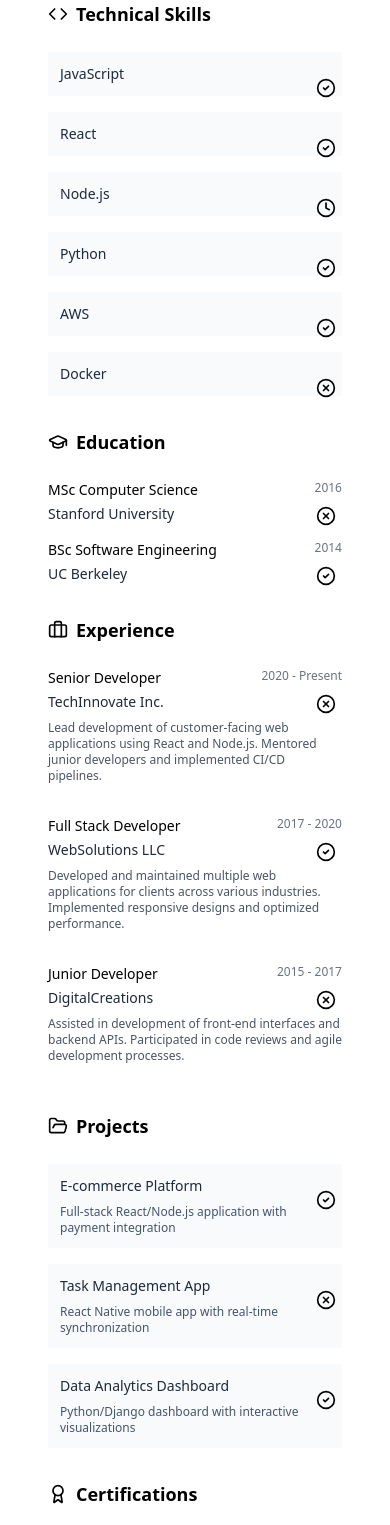
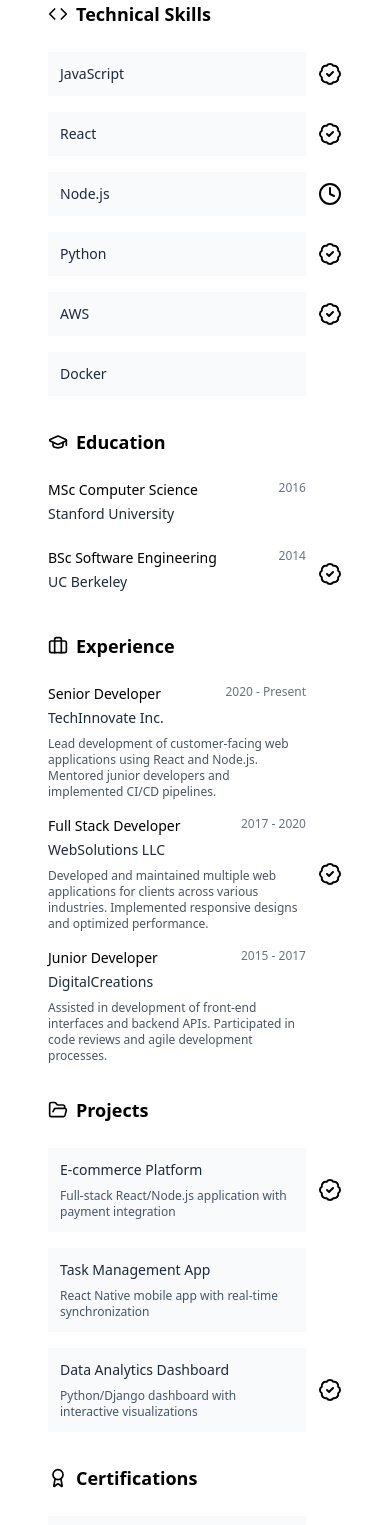
Before and after one commit to milosh-sp/sv-website, a Next.js app: page / in a window 390 px wide. Shown: the part 5860-7385 px from the top of the page. Built offline with nearby package versions, Linux system fonts and the light colour scheme; no server answers.

Commit message:
Fixes to cv preview

```diff
--- a/components/atoms/VerificationBadge.tsx
+++ b/components/atoms/VerificationBadge.tsx
@@ -1,26 +1,26 @@
 import { cn } from '@/lib/utils'
 import type { VerificationBadgeProps } from '@/types/CVPreview.types'
 import type { StatusConfig } from '@/types/VerificationBadge.types'
-import { CheckCircle2, Clock, XCircle } from 'lucide-react'
+import { BadgeCheck, ClockIcon, XCircle } from 'lucide-react'
 
 const STATUS_CONFIG_MAP: Record<
   NonNullable<VerificationBadgeProps['verified']>,
   StatusConfig
 > = {
   verified: {
-    icon: CheckCircle2,
+    icon: BadgeCheck,
     ariaLabel: 'Verified',
     className: 'bg-success text-success-foreground',
   },
   pending: {
-    icon: Clock,
+    icon: ClockIcon,
     ariaLabel: 'Pending verification',
-    className: 'bg-warning text-warning-foreground',
+    className: 'bg-pending text-warning-foreground',
   },
   unverified: {
     icon: XCircle,
     ariaLabel: 'Unverified',
-    className: 'bg-muted text-muted-foreground',
+    className: 'bg-muted-foreground text-white',
   },
 } as const
 
@@ -34,14 +34,14 @@ export function VerificationBadge({
   return (
     <span
       className={cn(
-        'p-1.5 rounded-full inline-flex items-center justify-center',
+        'rounded-full inline-flex items-center justify-center cursor-pointer',
         statusConfig.className,
         className
       )}
       aria-label={statusConfig.ariaLabel}
       role='img'
     >
-      <Icon className='h-5 w-5' aria-hidden='true' />
+      <Icon className='h-6 w-6' aria-hidden='true' />
     </span>
   )
 }
--- a/components/organisms/CVPreviewBody.tsx
+++ b/components/organisms/CVPreviewBody.tsx
@@ -1,3 +1,4 @@
+import { cn } from '@/lib/utils'
 import type { CVHeaderVariant } from '@/types/CVHeader.types'
 import { CertificationsSection } from './CertificationSection'
 import { CVHeader } from './CVHeader'
@@ -7,27 +8,29 @@ import { LanguagesSection } from './LanguagesSection'
 import { ProfileSection } from './ProfileSection'
 import { ProjectsSection } from './ProjectSection'
 import { QrCodeSection } from './QrCodeSection'
-import { TechnicalSkillsSection } from './TechnicalSkillsSection'
+import { TechnicalSkillsSectionCv } from './TechnicalSkillsSectionCv'
 
 export function CVPreviewBody({ variant }: { variant?: CVHeaderVariant }) {
   return (
     <article
-      className='max-w-5xl mx-auto bg-white rounded-2xl shadow-2xl overflow-hidden'
+      className={cn(
+        'max-w-5xl mx-auto bg-white rounded-2xl shadow-2xl overflow-hidden'
+      )}
       aria-label='Sample curriculum vitae document'
     >
       <CVHeader variant={variant ?? 'default'} />
 
-      <div className='grid md:grid-cols-2 gap-8 p-8'>
+      <div className={cn('grid md:grid-cols-2 gap-8 p-8')}>
         {/* Left Column - Primary Information */}
-        <div className='space-y-8'>
+        <div className={cn('space-y-8')}>
           <ProfileSection />
-          <TechnicalSkillsSection />
+          <TechnicalSkillsSectionCv />
           <EducationSection />
           <ExperienceSection />
         </div>
 
         {/* Right Column - Supplementary Information */}
-        <div className='space-y-8'>
+        <div className={cn('space-y-8')}>
           <ProjectsSection />
           <CertificationsSection />
           <LanguagesSection />
--- a/components/organisms/CertificationSection.tsx
+++ b/components/organisms/CertificationSection.tsx
@@ -13,8 +13,7 @@ export function CertificationsSection() {
       itemRenderer={(cert: CertificationItem) => (
         <article
           className={cn(
-            'bg-slate-50 p-3 rounded-lg border-l-4 border-slate-700',
-            'flex items-center justify-between group relative'
+            'bg-slate-50 p-3 rounded-lg border-l-4 border-slate-700'
           )}
           aria-label={`Certification: ${cert.name}`}
         >
--- a/components/organisms/ExperianceSection.tsx
+++ b/components/organisms/ExperianceSection.tsx
@@ -11,7 +11,6 @@ export function ExperienceSection() {
       items={strings.cvSampleData.experience}
       itemRenderer={(job: ExperienceItem) => (
         <article
-          className='relative pb-4'
           aria-labelledby={`job-title-${job.title.toLowerCase().replace(/\s+/g, '-')}`}
         >
           <header className='flex justify-between items-start mb-1'>
--- a/components/organisms/LanguagesSection.tsx
+++ b/components/organisms/LanguagesSection.tsx
@@ -12,7 +12,7 @@ export function LanguagesSection() {
       items={strings.cvSampleData.languages}
       itemRenderer={(language: LanguageItem) => (
         <article
-          className='bg-slate-50 p-3 rounded-lg border-l-4 border-slate-700 group relative'
+          className='bg-slate-50 p-3 rounded-lg border-l-4 border-slate-700'
           aria-label={`${language.name}: ${language.level}`}
         >
           <header className='flex items-center justify-between mb-1'>
--- a/components/organisms/ProjectSection.tsx
+++ b/components/organisms/ProjectSection.tsx
@@ -12,7 +12,7 @@ export function ProjectsSection() {
       items={strings.cvSampleData.projects}
       itemRenderer={(project: ProjectItem) => (
         <article
-          className='bg-slate-50 p-3 rounded-lg border-l-4 border-slate-700 group relative'
+          className='bg-slate-50 p-3 rounded-lg border-l-4 border-slate-700'
           aria-label={`Project: ${project.name}`}
         >
           <header className='flex items-center justify-between mb-2'>
--- a/components/organisms/SectionList.tsx
+++ b/components/organisms/SectionList.tsx
@@ -32,14 +32,12 @@ export function SectionList<T extends BaseSectionItem>({
           {items.map((item, index) => (
             <li
               key={`${item.name}-${index}`}
-              className='relative group'
+              className='flex items-center justify-between gap-3 group'
               aria-posinset={index + 1}
               aria-setsize={items.length}
             >
-              {itemRenderer(item)}
-              <div
-                className={cn(`absolute top-5 right-0 flex items-center gap-1`)}
-              >
+              <div className='flex-1 min-w-0'>{itemRenderer(item)}</div>
+              <div className='relative flex items-center gap-1 shrink-0'>
                 <VerificationBadge verified={item.verified ?? 'unverified'} />
                 {item.verifier && item.verified === 'verified' && (
                   <VerifierTooltip verifier={item.verifier} />
--- a/components/organisms/TechnicalSkillsSection.tsx
+++ b/components/organisms/TechnicalSkillsSectionCv.tsx
@@ -3,7 +3,7 @@ import type { SkillItem } from '@/types/CVPreview.types'
 import { Code } from 'lucide-react'
 import { SectionList } from '@/components/organisms/SectionList'
 
-export function TechnicalSkillsSection() {
+export function TechnicalSkillsSectionCv() {
   return (
     <SectionList
       title={strings.cvSampleData.sections.technicalSkills}
@@ -11,7 +11,7 @@ export function TechnicalSkillsSection() {
       items={strings.cvSampleData.skills}
       itemRenderer={(skill: SkillItem) => (
         <article
-          className='bg-slate-50 p-3 rounded-lg border-l-4 border-slate-700 flex items-center justify-between group relative'
+          className='bg-slate-50 p-3 rounded-lg border-l-4 border-slate-700'
           aria-label={`Technical skill: ${skill.name}`}
         >
           <h4 className='font-medium text-sm text-slate-800'>{skill.name}</h4>
--- a/lib/strings.ts
+++ b/lib/strings.ts
@@ -948,6 +948,7 @@ export const cvSampleData = {
     {
       name: `AWS Certified`,
       verifier: `David Kim - Solutions Architect at Amazon`,
+      verified: `verified`,
     },
     {
       name: `React Expert`,
@@ -956,6 +957,7 @@ export const cvSampleData = {
     {
       name: `Node.js Master`,
       verifier: `Robert Williams - Backend Engineer at Netflix`,
+      verified: `pending`,
     },
   ],
   languages: [
--- a/styles/globals.css
+++ b/styles/globals.css
@@ -29,6 +29,7 @@
   --success-foreground: oklch(0.985 0 0);
   /* Warning/pending state colors */
   --warning: oklch(0.75 0.15 70);
+  --pending: oklch(90.007% 0.08535 76.1);
   --warning-foreground: oklch(0.145 0 0);
   /* Info/informational state colors */
   --info: oklch(0.6 0.12 240);
```
